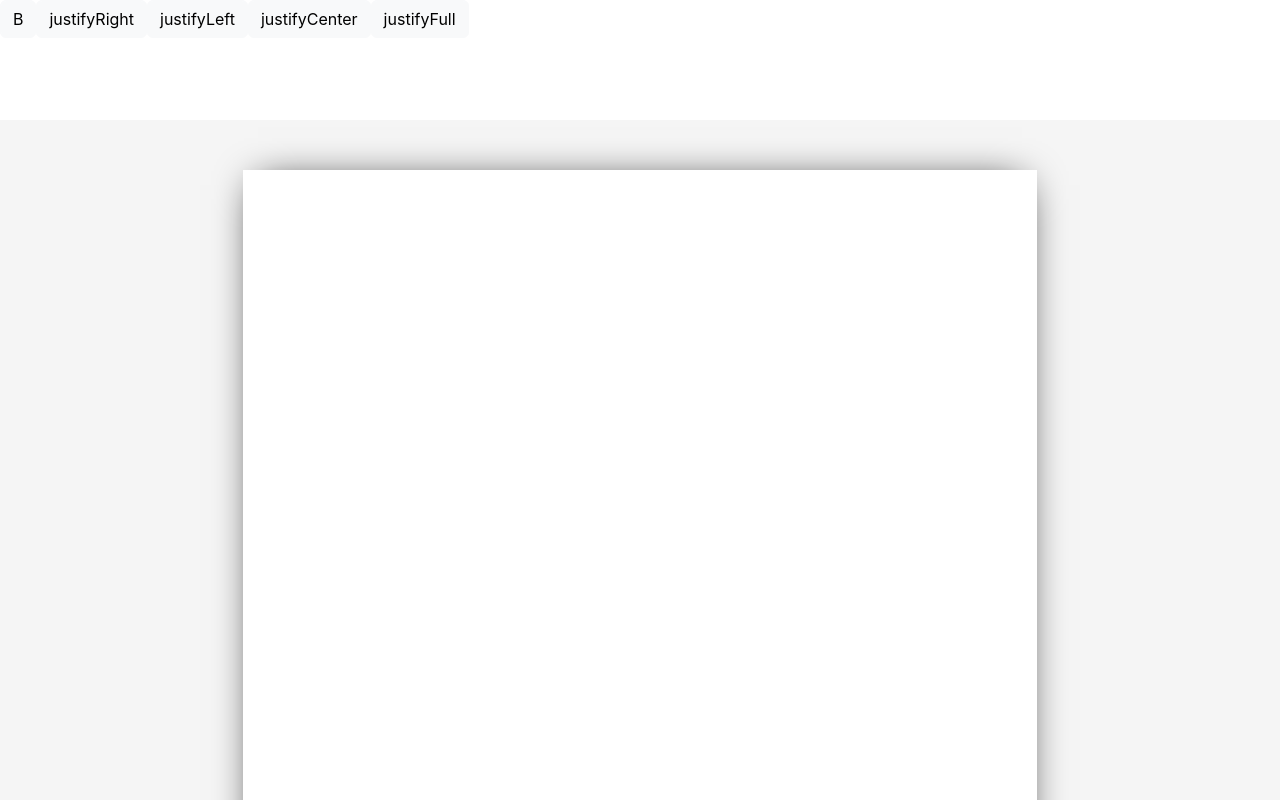
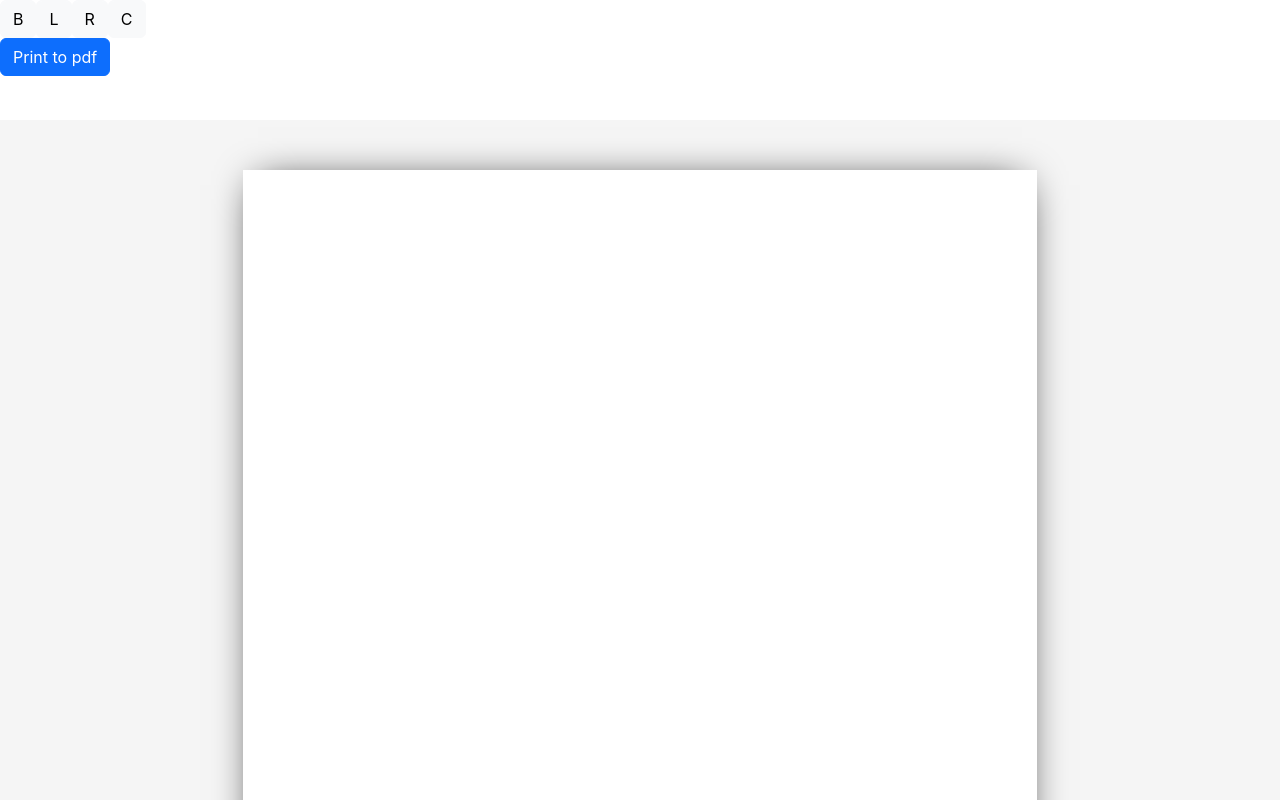
Before and after one commit to DariuszMeissner/Online-text-editor, a React (Create React App) app: page / in a window 1280 px wide. Shown: the top 800 px of the page. Built offline with nearby package versions, Linux system fonts and the light colour scheme.

Commit message:
adding option - save to pdf document

```diff
--- a/src/component/tools-bar-top/ToolsBarTop.tsx
+++ b/src/component/tools-bar-top/ToolsBarTop.tsx
@@ -1,16 +1,15 @@
 import React, { FC } from 'react'
 import AlignText from '../ui/align-text/AlignText'
 import BoldText from '../ui/bold-text/BoldText'
+import PrintToPdf from '../ui/print-to-pdf/PrintToPdf'
 import './ToolsBarTop.scss'
 
 const ToolsBarTop: FC = () => {
   return (
     <div className="tools-bar-top">
       <BoldText />
-      <AlignText value="justifyRight" />
-      <AlignText value="justifyLeft" />
-      <AlignText value="justifyCenter" />
-      <AlignText value="justifyFull" />
+      <AlignText />
+      <PrintToPdf />
     </div>
   )
 }
--- a/src/component/ui/align-text/AlignText.tsx
+++ b/src/component/ui/align-text/AlignText.tsx
@@ -2,15 +2,18 @@ import React, { FC } from 'react'
 import Button from '../button/Button'
 import formatText from '../format-text/formatText'
 
-interface IProps {
-  value: string
-}
-
-const AlignText: FC<IProps> = ({ value }) => {
-  const toAlign = () => {
+const AlignText: FC = () => {
+  const align = (value: string): void => {
     formatText(value, false)
   }
-  return <Button onClick={toAlign} icon={value} />
+
+  return (
+    <>
+      <Button onClick={() => align('justifyLeft')} classValue="btn-light" icon="L" />
+      <Button onClick={() => align('justifyRight')} classValue="btn-light" icon="R" />
+      <Button onClick={() => align('justifyCenter')} classValue="btn-light" icon="C" />
+    </>
+  )
 }
 
 export default AlignText
--- a/src/component/ui/bold-text/BoldText.tsx
+++ b/src/component/ui/bold-text/BoldText.tsx
@@ -7,7 +7,7 @@ const BoldText: FC = () => {
     formatText('bold', false)
   }
 
-  return <Button onClick={toBold} icon="B" />
+  return <Button onClick={toBold} classValue="btn-light" icon="B" />
 }
 
 export default BoldText
--- a/src/component/ui/button/Button.tsx
+++ b/src/component/ui/button/Button.tsx
@@ -1,28 +1,15 @@
-import React, { FC, useState } from 'react'
+import React, { FC } from 'react'
 
 interface IProps {
   icon: string
   onClick: () => void
+  // eslint-disable-next-line react/require-default-props
+  classValue?: string
 }
 
-const Button: FC<IProps> = ({ icon, onClick }) => {
-  const [isActive, setIsActive] = useState<boolean>(false)
-
-  const activeClass = isActive ? 'active' : ''
-
-  const handleActive = () => {
-    setIsActive(prev => !prev)
-  }
-
+const Button: FC<IProps> = ({ icon, onClick, classValue }) => {
   return (
-    <button
-      className={`btn btn-light ${activeClass}`}
-      type="button"
-      onClick={() => {
-        onClick()
-        handleActive()
-      }}
-    >
+    <button className={`btn ${classValue}`} type="button" onClick={onClick}>
       {icon}
     </button>
   )
--- /dev/null
+++ b/src/component/ui/print-to-pdf/PrintToPdf.tsx
@@ -0,0 +1,24 @@
+import React, { FC } from 'react'
+import jsPDF from 'jspdf'
+import Button from '../button/Button'
+
+const PrintToPdf: FC = () => {
+  const generatePDF = () => {
+    // eslint-disable-next-line new-cap
+    const createDocument = new jsPDF('p', 'mm', 'a4')
+    const elementToPDF = window.document.getElementById('workspace') as HTMLElement
+    createDocument.html(elementToPDF, {
+      callback: pdf => {
+        pdf.save('pdf')
+      }
+    })
+  }
+
+  return (
+    <div>
+      <Button onClick={generatePDF} classValue="btn-primary" icon="Print to pdf" />
+    </div>
+  )
+}
+
+export default PrintToPdf
--- a/src/component/workspace/Workspace.tsx
+++ b/src/component/workspace/Workspace.tsx
@@ -4,7 +4,7 @@ import './Workspace.scss'
 const Workspace: FC = () => {
   return (
     <div className="content">
-      <div className="workspace" contentEditable="true" />
+      <div id="workspace" className="workspace" contentEditable="true" />
     </div>
   )
 }
```
Also changed, not shown: 1 other file (tests, documents, lock files or other folders).
